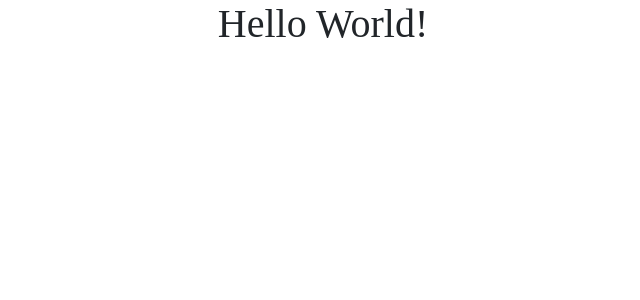
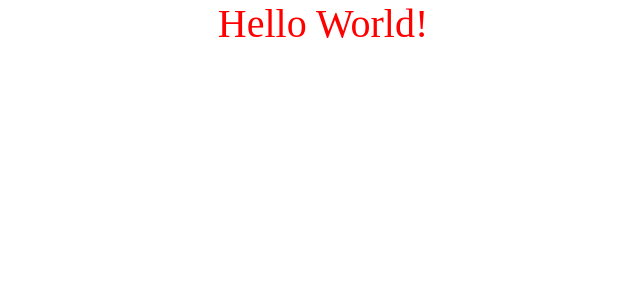
Before and after one commit to ShowKa/LogicCircuit, a Vue app: page / in a window 1280 px wide. Shown: the top 300 px of the page, without its empty margins (317-957 px from the left). Built offline with nearby package versions, Linux system fonts and the light colour scheme.

Commit message:
add vue component: HelloComponent

```diff
--- a/src/App.vue
+++ b/src/App.vue
@@ -1,5 +1,14 @@
 <template>
   <div class="full-width center-content">
-    <h1>Hello World!</h1>
+    <hello-component name="World" />
   </div>
 </template>
+
+<script>
+import HelloComponent from './components/HelloComponent.vue'
+export default {
+  components: {
+    HelloComponent
+  }
+}
+</script>
--- /dev/null
+++ b/src/components/HelloComponent.vue
@@ -0,0 +1,18 @@
+<template>
+  <h1>Hello {{ name }}!</h1>
+</template>
+<script>
+export default {
+  props: {
+    name: {
+      type: String,
+      required: true
+    }
+  }
+}
+</script>
+<style lang="scss" scoped>
+h1 {
+  color: red;
+}
+</style>
```
